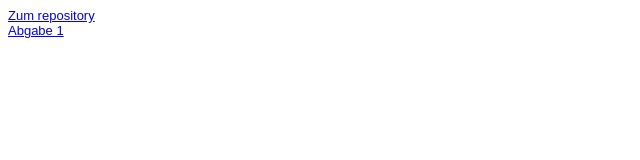
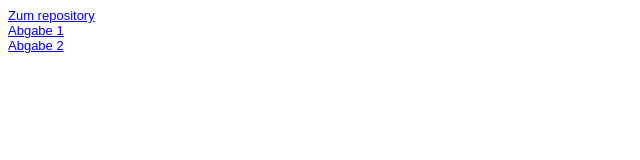
Before and after one commit to Eyuep06/EiA_WS_2122, a plain HTML site: page Steckbrief/steckbrief.htm in a window 1280 px wide. Shown: the full height of the page, 0-640 px from the left. Drawn offline with Linux system fonts and the light colour scheme.

Commit message:
abgabe2_zum_steckbrief_hinzu

```diff
--- a/Steckbrief/steckbrief.htm
+++ b/Steckbrief/steckbrief.htm
@@ -16,5 +16,7 @@ body {
 	<!-- Hier die Links zu den gelösten Aufgaben einstellen, aktuelle oben, alte stehen lassen! Format: Aufgabenbezeichnung, Datum -->
 	<br>
 	<a href="https://eyuep06.github.io/EiA_WS_2122/A01_RandomPoem/Abgabe1.html">Abgabe 1</a>
+	<br>
+	<a href="https://eyuep06.github.io/EiA_WS_2122/L02_Box/L02.pdf">Abgabe 2</a>
 </body>
 </html>
```
